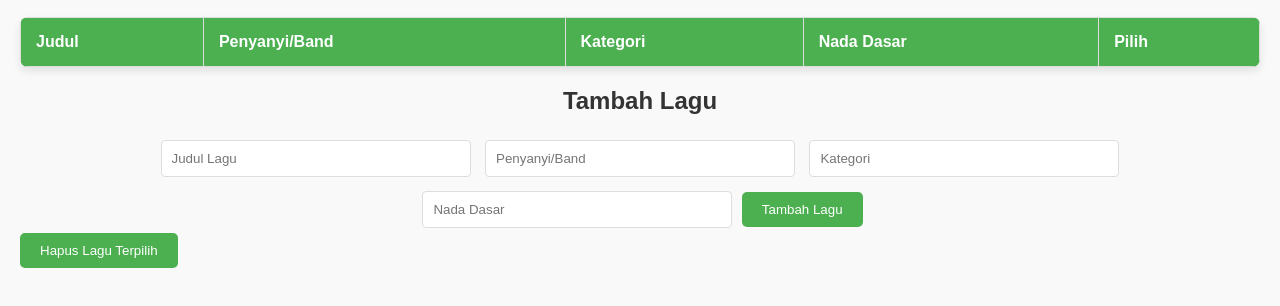
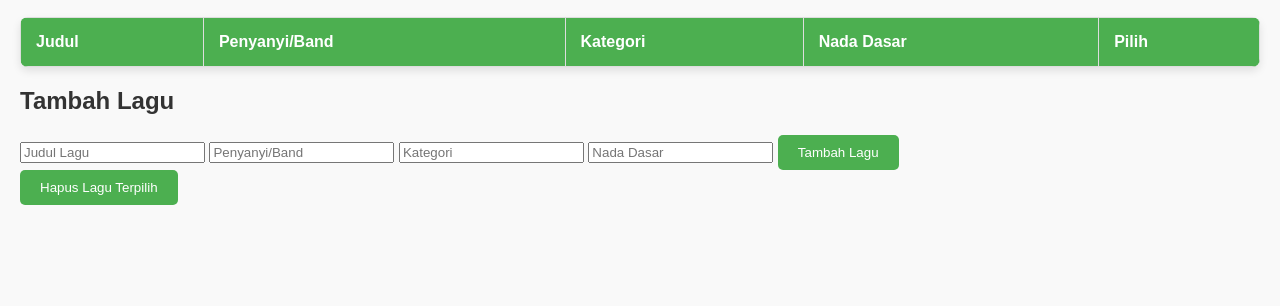
Before and after one commit to salfrains/daftar-lagu, a plain HTML site: page index.html in a window 1280 px wide. Shown: the part 116-422 px from the top of the page. Drawn offline with Linux system fonts and the light colour scheme.

Commit message:
Update styles.css

```diff
--- a/styles.css
+++ b/styles.css
@@ -17,7 +17,7 @@ table {
     margin-top: 20px;
     box-shadow: 0 4px 8px rgba(0, 0, 0, 0.1);
     border-radius: 8px;
-    overflow: hidden;
+    overflow: hidden; /* untuk menghindari sudut tajam pada border radius */
     animation: fadeIn 0.5s ease-in;
 }
 
@@ -51,23 +51,6 @@ button:hover {
     background-color: #45a049;
 }
 
-#addSongForm {
-    margin-top: 20px;
-    text-align: center;
-}
-
-#addSongForm input {
-    margin: 5px;
-    padding: 10px;
-    width: calc(25% - 22px);
-    border: 1px solid #ddd;
-    border-radius: 4px;
-}
-
-#addSongForm button {
-    margin-top: 10px;
-}
-
 @media (max-width: 600px) {
     th, td {
         font-size: 14px;
```
